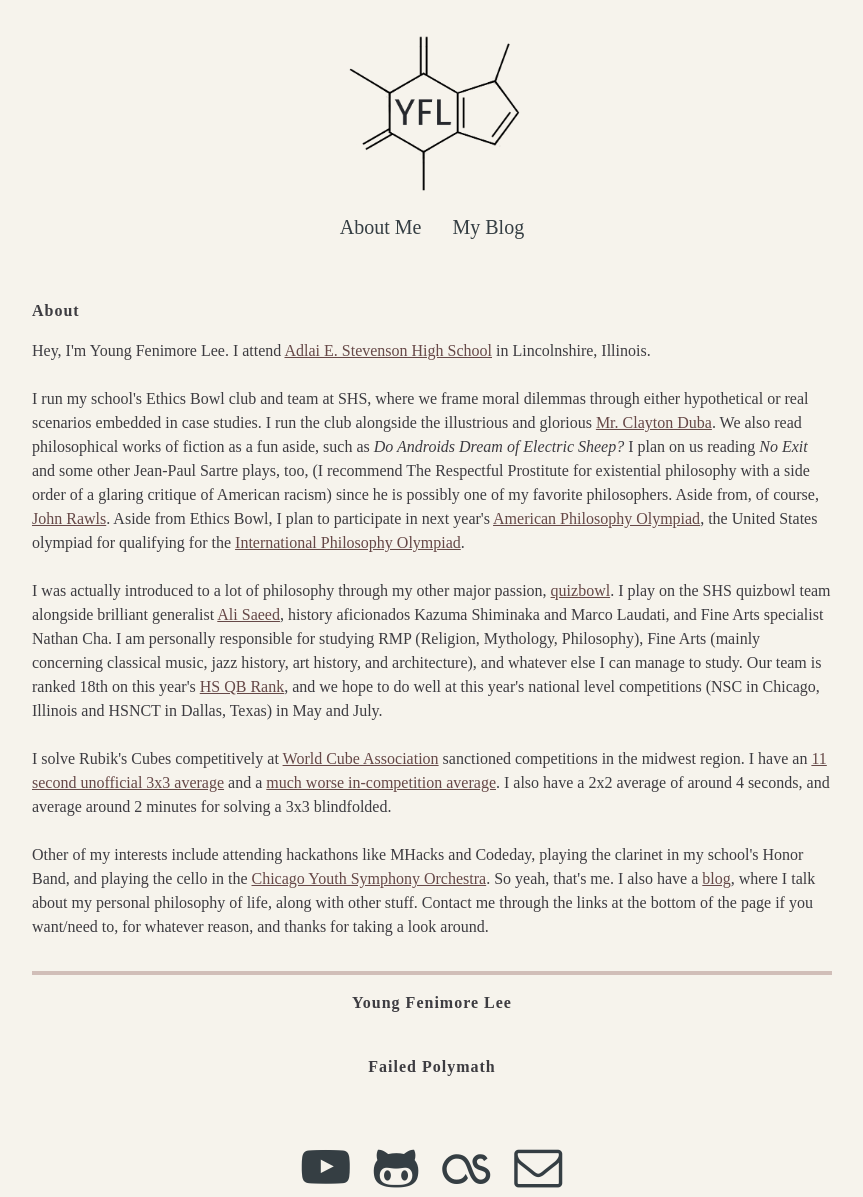
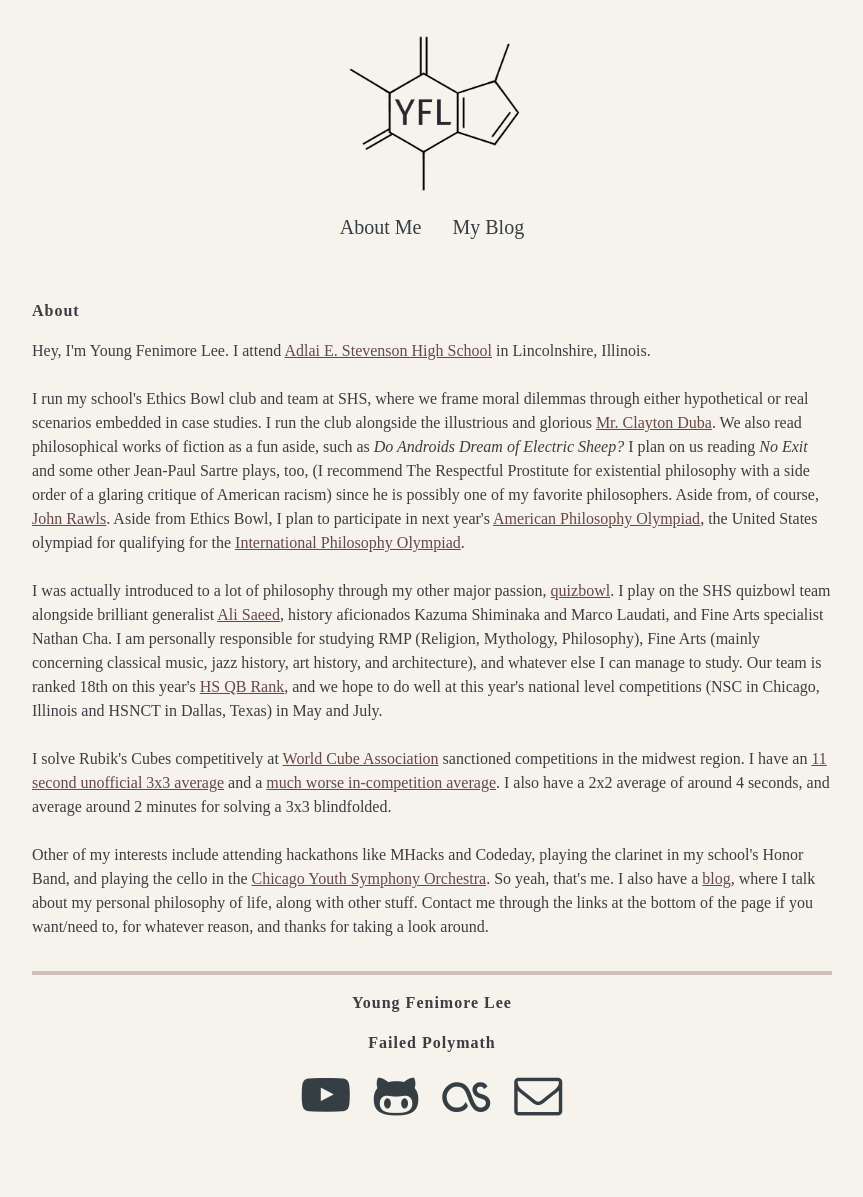
Before and after one commit to youngflee/youngflee.github.io, a Jekyll site: the page built from index.html, in a window 1280 px wide. Shown: the whole page, without its empty margins (208-1071 px from the left). Built offline with Jekyll 4.4.1, drawn with Linux system fonts in a browser that asks for light colours; nearby versions of some CDN libraries; after the commit the page ends 1125 px from its top, so only the background shows below that.

Commit message:
changed footer again

```diff
--- a/_layouts/default.html
+++ b/_layouts/default.html
@@ -56,8 +56,8 @@
 
   <div class="footer">
     <div class="extra_footer">
-      <h1>Young Fenimore Lee</h1><br \>
-      <h1>Failed Polymath</h1><br \> <br \>
+      <h1>Young Fenimore Lee</h1>
+      <h1>Failed Polymath</h1>
       <a href="https://www.youtube.com/channel/UCg84fTpfke-b3xAWRdJQg4w"><i class="fa fa-youtube-play fa-3x"></i></a>
       <a href="https://github.com/youngflee"><i class="fa fa-github-alt fa-3x"></i></a>
       <a href="http://www.last.fm/user/youngflee99"><i class="fa fa-lastfm fa-3x"></i></a>
```
